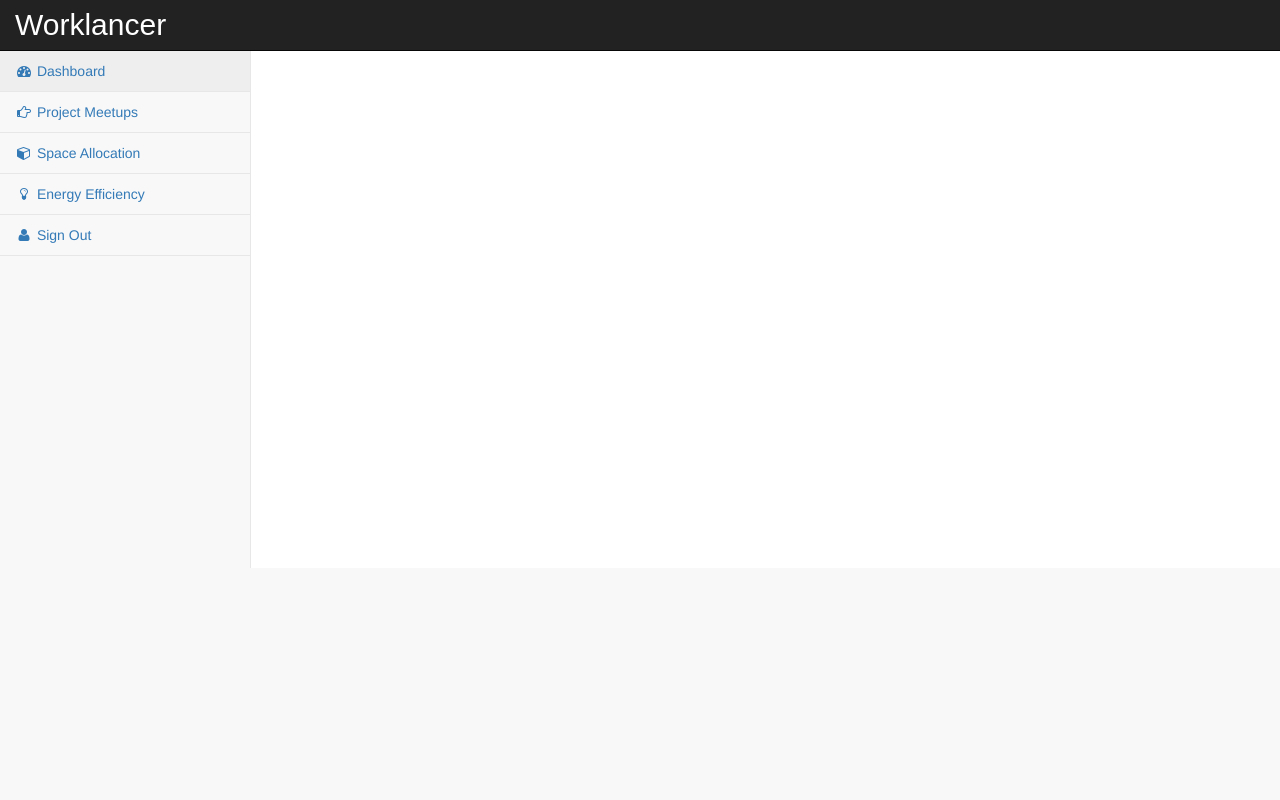
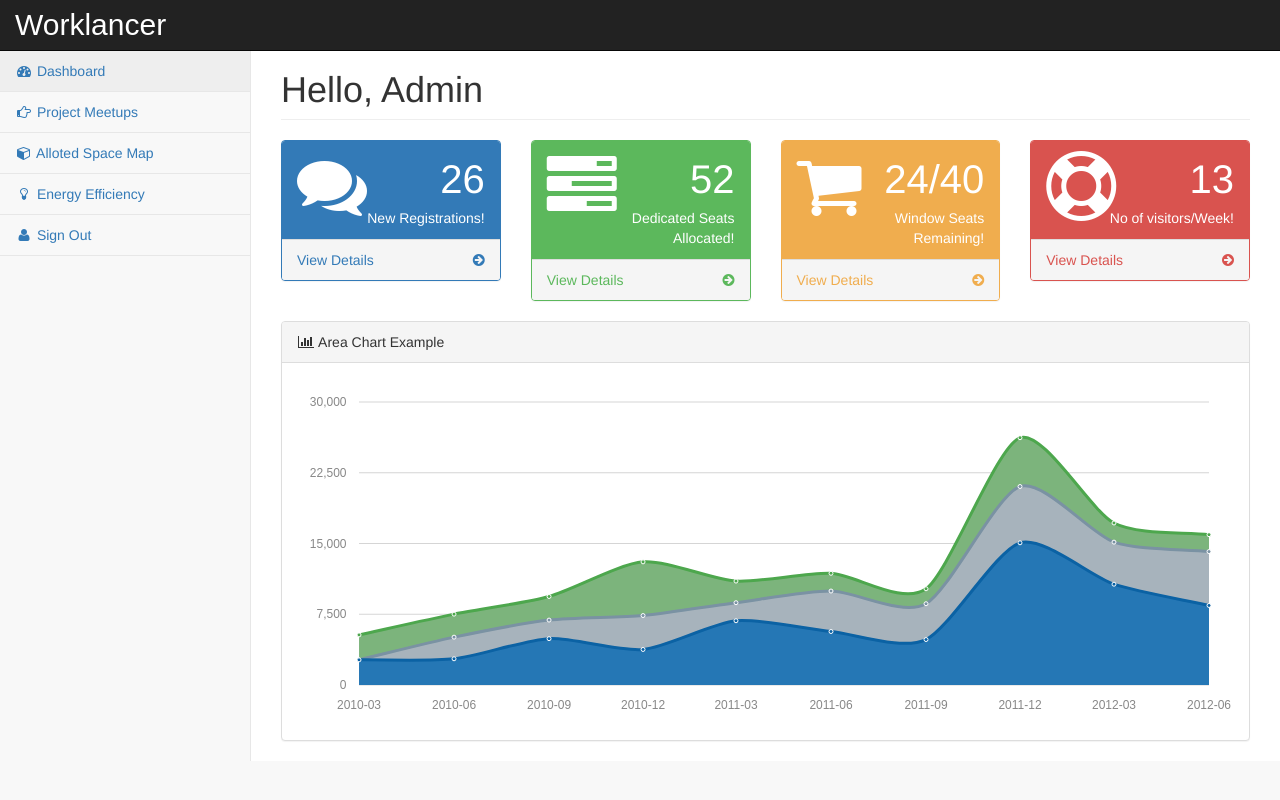
Before and after one commit to TechRaY/WorkLancer, a PHP site: page /admin/pages/index.php in a window 1280 px wide. Run offline with PHP 8.4, Linux system fonts and the light colour scheme; some web fonts are replaced.

Commit message:
changes uploaded

```diff
--- a/admin/pages/bulb.php
+++ b/admin/pages/bulb.php
@@ -73,7 +73,7 @@
                                 <a href="index_meetup.php"><i class="fa fa-hand-o-right fa-fw"></i> Project Meetups</a>
                             </li>
                             <li>
-                                <a href="index_bookings.php"><i class="fa fa-cube fa-fw"></i> Space Allocation</a>
+                                <a href="index_bookings.php"><i class="fa fa-cube fa-fw"></i>  Alloted Space Map</a>
                             </li>
                              <li>
                                 <a href="bulb.php" class="active"><i class="fa fa-lightbulb-o fa-fw"></i> Energy Efficiency</a>
--- a/admin/pages/index.php
+++ b/admin/pages/index.php
@@ -42,6 +42,8 @@
                 color: white;
                 font-size: 30px;
         }
+
+
     </style>
     </head>
     <body>
@@ -73,13 +75,13 @@
                                 <a href="index_meetup.php"><i class="fa fa-hand-o-right fa-fw"></i> Project Meetups</a>
                             </li>
                             <li>
-                                <a href="index_bookings.php"><i class="fa fa-cube fa-fw"></i> Space Allocation</a>
+                                <a href="index_bookings.php"><i class="fa fa-cube fa-fw"></i> Alloted Space Map</a>
                             </li>
                              <li>
                                 <a href="bulb.php" class=""><i class="fa fa-lightbulb-o fa-fw"></i> Energy Efficiency</a>
                             </li>
                             <li>
-                                <a href="logout.php" class=""><i class="fa fa-user fa-fw"></i> Sign Out</a>
+                                <a href="../../logout.php" class=""><i class="fa fa-user fa-fw"></i> Sign Out</a>
                             </li>
                         </ul>
                     </div>
@@ -87,6 +89,126 @@
             </nav>
 
             <div id="page-wrapper">
+
+				 <div class="row">
+                    <div class="col-lg-12">
+                        <h1 class="page-header">Hello, Admin</h1>
+                    </div>
+				</div>
+                <!-- /.row -->
+                <div class="row">
+                    <div class="col-lg-3 col-md-6">
+                        <div class="panel panel-primary">
+                            <div class="panel-heading">
+                                <div class="row">
+                                    <div class="col-xs-3">
+                                        <i class="fa fa-comments fa-5x"></i>
+                                    </div>
+                                    <div class="col-xs-9 text-right">
+                                        <div class="huge">26</div>
+                                        <div>New Registrations!</div>
+                                    </div>
+                                </div>
+                            </div>
+                            <a href="#">
+                                <div class="panel-footer">
+                                    <span class="pull-left">View Details</span>
+                                    <span class="pull-right"><i class="fa fa-arrow-circle-right"></i></span>
+
+                                    <div class="clearfix"></div>
+                                </div>
+                            </a>
+                        </div>
+                    </div>
+                    <div class="col-lg-3 col-md-6">
+                        <div class="panel panel-green">
+                            <div class="panel-heading">
+                                <div class="row">
+                                    <div class="col-xs-3">
+                                        <i class="fa fa-tasks fa-5x"></i>
+                                    </div>
+                                    <div class="col-xs-9 text-right">
+                                        <div class="huge">52</div>
+                                        <div>Dedicated Seats Allocated!</div>
+                                    </div>
+                                </div>
+                            </div>
+                            <a href="#">
+                                <div class="panel-footer">
+                                    <span class="pull-left">View Details</span>
+                                    <span class="pull-right"><i class="fa fa-arrow-circle-right"></i></span>
+
+                                    <div class="clearfix"></div>
+                                </div>
+                            </a>
+                        </div>
+                    </div>
+                    <div class="col-lg-3 col-md-6">
+                        <div class="panel panel-yellow">
+                            <div class="panel-heading">
+                                <div class="row">
+                                    <div class="col-xs-3">
+                                        <i class="fa fa-shopping-cart fa-5x"></i>
+                                    </div>
+                                    <div class="col-xs-9 text-right">
+                                        <div class="huge">24/40</div>
+                                        <div>Window Seats Remaining!</div>
+                                    </div>
+                                </div>
+                            </div>
+                            <a href="#">
+                                <div class="panel-footer">
+                                    <span class="pull-left">View Details</span>
+                                    <span class="pull-right"><i class="fa fa-arrow-circle-right"></i></span>
+
+                                    <div class="clearfix"></div>
+                                </div>
+                            </a>
+                        </div>
+                    </div>
+                    <div class="col-lg-3 col-md-6">
+                        <div class="panel panel-red">
+                            <div class="panel-heading">
+                                <div class="row">
+                                    <div class="col-xs-3">
+                                        <i class="fa fa-support fa-5x"></i>
+                                    </div>
+                                    <div class="col-xs-9 text-right">
+                                        <div class="huge">13</div>
+                                        <div>No of visitors/Week!</div>
+                                    </div>
+                                </div>
+                            </div>
+                            <a href="#">
+                                <div class="panel-footer">
+                                    <span class="pull-left">View Details</span>
+                                    <span class="pull-right"><i class="fa fa-arrow-circle-right"></i></span>
+
+                                    <div class="clearfix"></div>
+                                </div>
+                            </a>
+                        </div>
+                    </div>
+                </div>
+                <!-- /.row -->
+                <div class="row">
+                    <div class="col-lg-12">
+                        <div class="panel panel-default">
+                            <div class="panel-heading">
+                                <i class="fa fa-bar-chart-o fa-fw"></i> Area Chart Example
+                                    </div>
+                            <!-- /.panel-heading -->
+                            <div class="panel-body">
+                                <div id="morris-area-chart"></div>
+                            </div>
+                            <!-- /.panel-body -->
+                        </div>
+
+
+                </div>
+                <!-- /.row -->
+
+
             </div>
             <!-- /#page-wrapper -->
 
--- a/admin/pages/index_bookings.php
+++ b/admin/pages/index_bookings.php
@@ -73,7 +73,7 @@
                                 <a href="index_meetup.php"><i class="fa fa-hand-o-right fa-fw"></i> Project Meetups</a>
                             </li>
                             <li>
-                                <a href="index_bookings.php" class="active"><i class="fa fa-cube fa-fw"></i> Space Allocation</a>
+                                <a href="index_bookings.php" class="active"><i class="fa fa-cube fa-fw"></i> Alloted Space Map</a>
                             </li>
                              <li>
                                 <a href="bulb.php"><i class="fa fa-lightbulb-o fa-fw"></i> Energy Efficiency</a>
--- a/admin/pages/index_meetup.php
+++ b/admin/pages/index_meetup.php
@@ -73,7 +73,7 @@
                                 <a href="index_meetup.php" class="active"><i class="fa fa-hand-o-right fa-fw"></i> Project Meetups</a>
                             </li>
                             <li>
-                                <a href="index_bookings.php"><i class="fa fa-cube fa-fw"></i> Space Allocation</a>
+                                <a href="index_bookings.php"><i class="fa fa-cube fa-fw"></i>Alloted Space Map</a>
                             </li>
                              <li>
                                 <a href="bulb.php" class=""><i class="fa fa-lightbulb-o fa-fw"></i> Energy Efficiency</a>
--- /dev/null
+++ b/logout.php
@@ -0,0 +1,6 @@
+<?php
+
+session_start();
+session_destroy();
+
+?>
```
